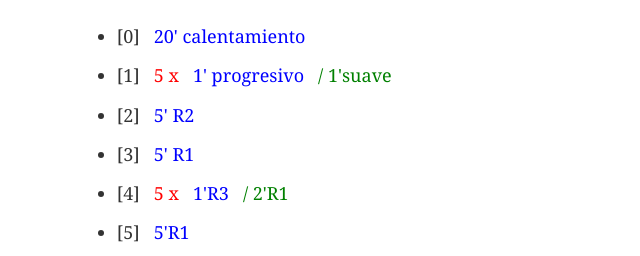
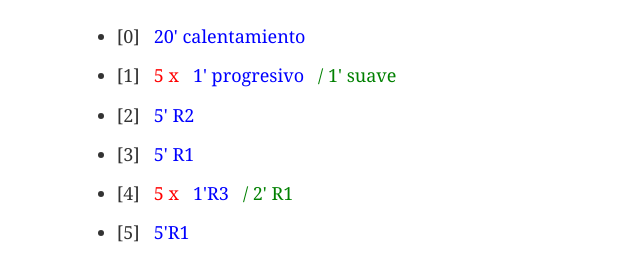
Before and after one commit to rpuchadm/train2020, a Gatsby site: page /train in a window 1280 px wide. Shown: the part 293-549 px from the top of the page, 89-729 px from the left. Built offline with nearby package versions, Linux system fonts and the light colour scheme; Gatsby itself is replaced by a stand-in of ours.

Commit message:
restMinutes

```diff
--- a/src/components/TrainContainer.js
+++ b/src/components/TrainContainer.js
@@ -15,15 +15,20 @@ const processStep = (otext) => {
         if( io !== -1 ) {
             const no = parseInt( ntext.substring( 0, io) , 10)
             ntext = ntext.substring( io+1 ).trim()
-            obj = { ...obj, loop: no, text: ntext.trim() }
+            obj = { ...obj, loop: no }
         }
     }
     {
         const io = ntext.indexOf(REST_SEPARATOR)
         if( io !== -1 ) {
-            const rest = ntext.substring( io+1 )
+            let rest = ntext.substring( io+1 )
             ntext = ntext.substring( 0, io).trim()
-            console.log( 'rest:', rest)
+            const iom = rest.indexOf(MINUTES_SEPARATOR)
+            if ( iom !== -1 ) {
+                const nm = parseInt( rest.substring( 0, iom) , 10)
+                rest = rest.substring( iom+1 )
+                obj = { ...obj, restMinutes: nm}
+            }
             obj = { ...obj, rest: rest }
         }
     }
@@ -35,13 +40,17 @@ const processSteps = (text) => {
     return steparray
 }
 
-const Step = ({exer,i,loop,rest}) => {
+const Step = ({exer,i,loop,rest,restMinutes}) => {
     return (
         <li>
             [{i}] &nbsp;
                 { loop ? <span style={{color:'red'}}> {loop} x &nbsp; </span> : null }
                 <span style={{color:'blue'}}> {exer} </span>
-                { rest ? <span style={{color:'green'}}> &nbsp; / {rest} &nbsp; </span> : null }
+                { rest ?
+                    <span style={{color:'green'}}>
+                        &nbsp; / { restMinutes ? <>{restMinutes}'</> : null } {rest} &nbsp;
+                    </span>
+                    : null }
             </li>
     )
 }
@@ -50,6 +59,7 @@ Step.propTypes = {
     i: PropTypes.number.isRequired,
     loop: PropTypes.number,
     rest: PropTypes.string,
+    restMinutes: PropTypes.number,
 }
 
 const Steps = ({steps}) => {
```
